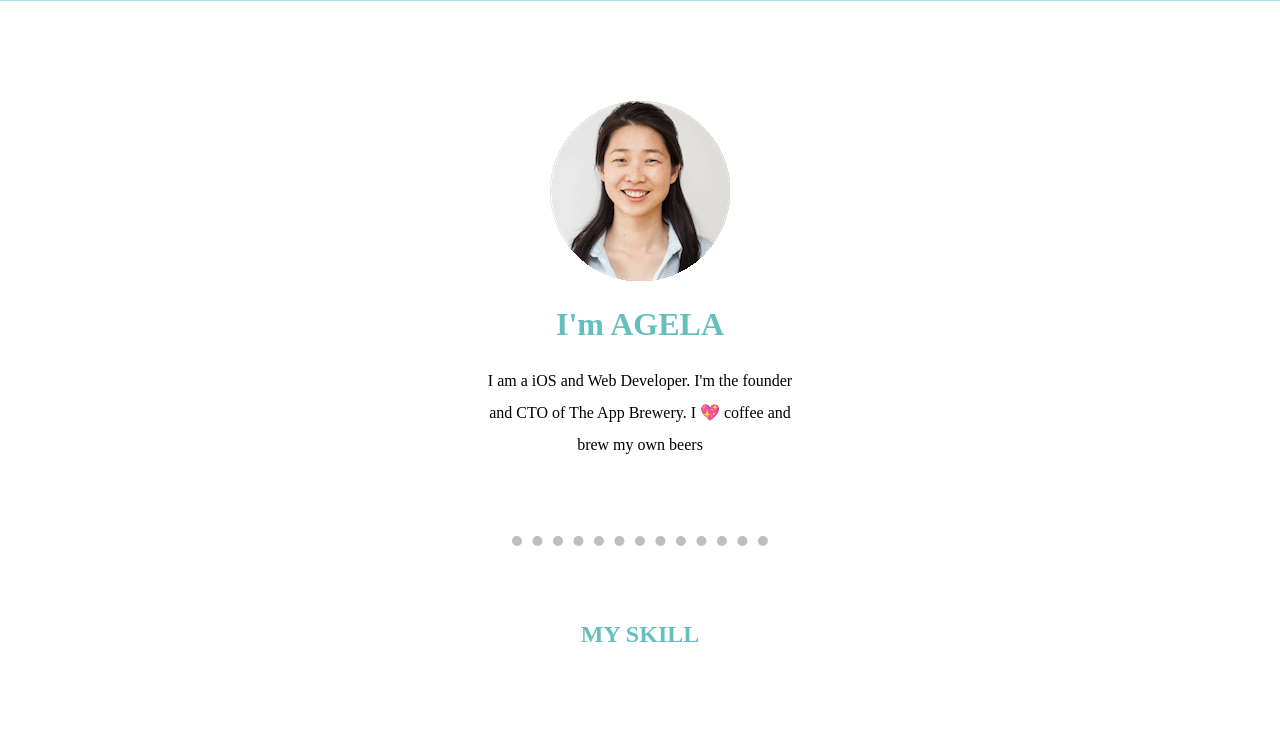
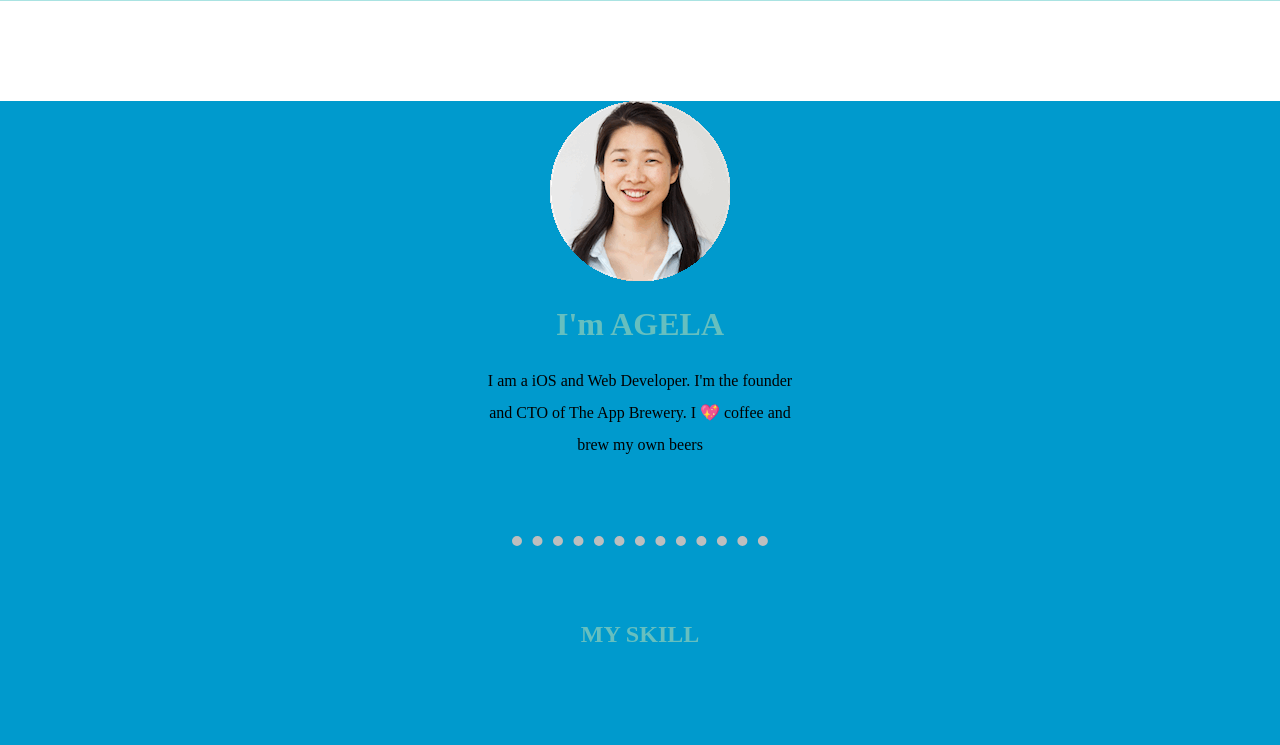
Before and after one commit to Hieu0308/project-web, a plain HTML site: page index.html in a window 1280 px wide. Shown: the part 787-1532 px from the top of the page. Drawn offline with Linux system fonts and the light colour scheme.

Commit message:
update background mid-content css file

```diff
--- a/css/style.css
+++ b/css/style.css
@@ -32,6 +32,7 @@ a:hover{
     position: relative;
 }
 .mid-content{
+    background-color: #009ACD;
     /* background-color: #FDEBED; */
     margin: 100px auto;
 
```
